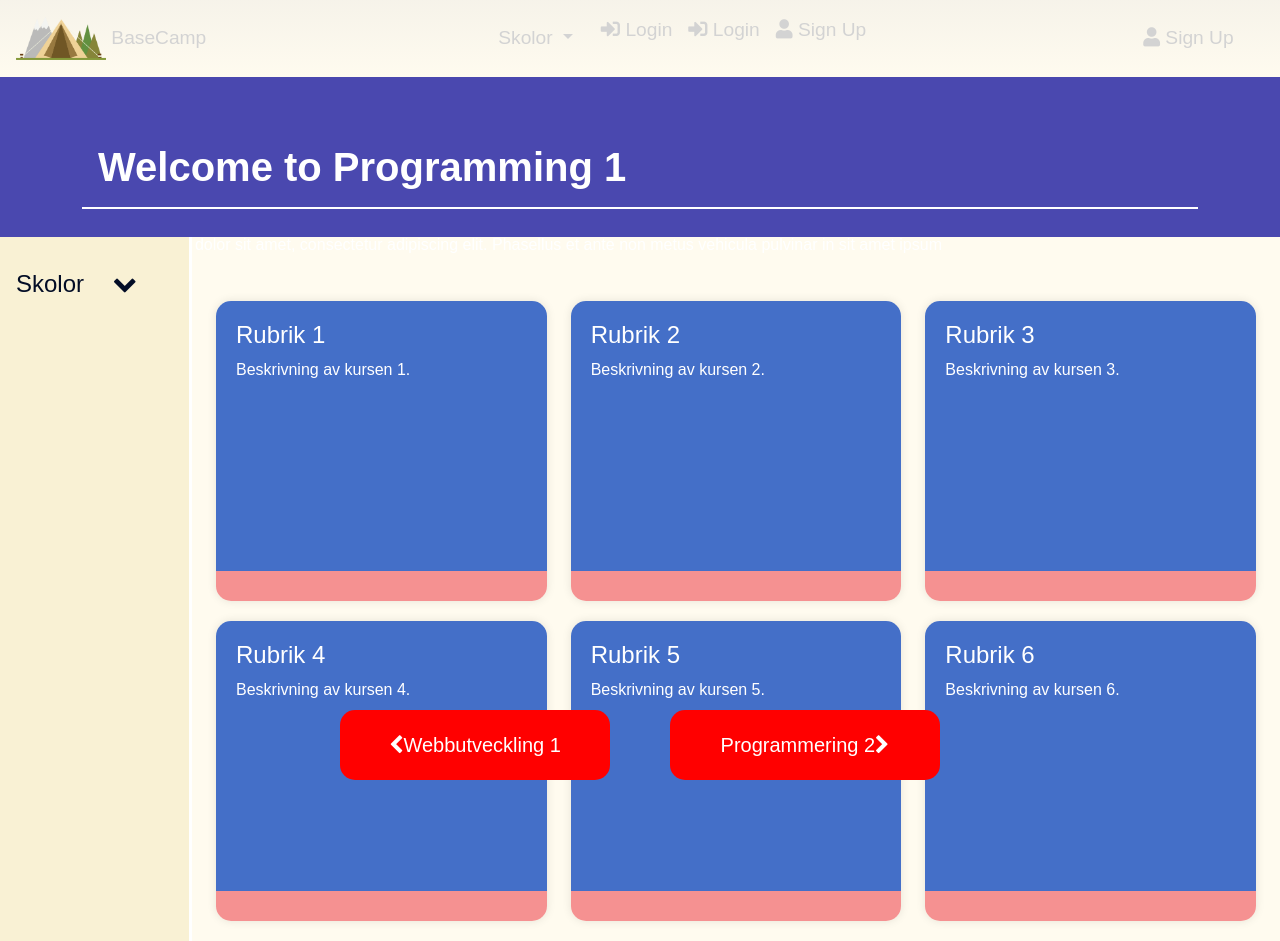
After one commit to NTIG-Helsingborg/TE4_23-24_Basecamp, a PHP site: page /Kapitlar.php in a window 1280 px wide. The commit adds this page. Run offline with PHP 8.4, Linux system fonts and the light colour scheme; some libraries are stand-ins or nearby versions.

Commit message:
renaming

```diff
--- a/Components/NavBar.php
+++ b/Components/NavBar.php
@@ -13,8 +13,10 @@
         <span class="navbar-toggler-icon"></span>
     </button>-->
     <div class="collapse navbar-collapse" id="collapsibleNavbar">
-        <!-- <ul class="navbar-nav navbarmiddle"> -->
+        <ul class="navbar-nav navbarmiddle">
             <!-- Navbar Dropdown -->
+
+
 
             <!-- <div class="dropdown">
                 <a class="nav-link dropdown-toggle" role="button" data-bs-toggle="dropdown" data-bs-hover="dropdown" id="navbardrop"
@@ -24,12 +26,10 @@
                 <ul class="dropdown-menu dropCourses">
                     <li>
                         <div class="dropdown1 dropend">
-                        <a class="dropdown-item dropdown-toggle" role="button" data-bs-toggle="dropdown" data-bs-hover="dropdown" id="navbardrop-inner"
-                        aria-expanded="false">
-                        Skola 1
-                        </a>
-                        <ul class="dropdown-menu dropSchools">
-                            <li><a class="dropdown-item">Hej</a></li>
+                        <a href="#">Digital Marketing ▾</a>
+                            <ul>
+                                <li><a href="#">SEO</a></li>
+                                <li><a href="#">Social Media</a></li>
                             </ul>
                         </div>
                     </li>
@@ -43,40 +43,50 @@
                 </ul>
             </div> -->
 
-            <nav class="menu ">
-            <ul>
+            <nav class="navbar navbar-expand-lg navbar-dark">
+  <div class="container-fluid">
 
-                <li>
-                    <a href="#">Skolor▾</a>
-                    <ul>
-                    <li><a href="#">Skola 1 ▾</a>
-                            <ul>
-                                <li><a href="#">Hej</a></li>
-                                <li><a href="#">På dig</a></li>
-                            </ul>
-                        </li>
-                        <li><a href="#">Skola 2 ▾</a>
-                            <ul>
-                                <li><a href="#">Hej</a></li>
-                                <li><a href="#">På dig</a></li>
-                            </ul>
-                        </li>
-                        <li><a href="#">Skola 3 ▾</a>
-                            <ul>
-                                <li><a href="#">Hej</a></li>
-                                <li><a href="#">På dig</a></li>
+    <div class="collapse navbar-collapse" id="navbarSupportedContent">
+      <ul class="navbar-nav me-auto mb-2 mb-lg-0">
+
+        <li class="nav-item dropdown">
+          <a class="nav-link dropdown-toggle" href="#" role="button" data-bs-toggle="dropdown" aria-expanded="false">
+            Skolor
+          </a>
+          <ul class="dropdown-menu">
+            <li><a class="dropdown-item" href="#">skola 1 </a></li>
+            <li><a class="dropdown-item" href="#">skola 2</a></li>
+            <li><a class="dropdown-item" href="#">skola 3</a></li>
+            <li><a class="dropdown-item" href="#">skola 4</a></li>
+            <li><a class="dropdown-item" href="#">skola 5</a></li>
+            <li><a class="dropdown-item" href="#">skola 6</a></li>
+            <li><a class="dropdown-item" href="#">skola 7</a></li>
+            <li class="nav-item dropend">
+              <a class="nav-link dropdown-toggle" href="#" role="button" data-bs-toggle="dropdown" aria-expanded="false">
+                skola 8
+              </a>
+              <ul class="dropdown-menu">
+                <li><a class="dropdown-item" href="#">something</a></li>
+                <li><a class="dropdown-item" href="#">Förlust</a></li>
+
+
               </ul>
             </li>
           </ul>
         </li>
 
       </ul>
+
+    </div>
+  </div>
 </nav>
+
+
 
             <a class="nav-link" href="Login.php"><span class="fas fa-sign-in-alt"></span> Login</a>
 
-            <!-- NAVBAR SIGN UP and LOG IN -->
-            <!--<?php
+            <!-- AVBAR SIGN UP and LOG IN -->
+            <?php
             if (isset($_SESSION["userNAME"])) {
                 echo '
 				<li class="nav-item dropdown">
@@ -94,7 +104,7 @@
             } else {
                 include('signupAndLogin.php');
             }
-            ?>-->
+            ?>
         </ul>
         <ul class="navbar-nav ms-auto navbarright">
             <a class="nav-link signUp" href="SignIn.php"><span class="fas fa-user"></span> Sign Up</a>
--- /dev/null
+++ b/Kapitlar.php
@@ -0,0 +1,152 @@
+<!DOCTYPE html>
+<html lang="sv">
+
+<head>
+  <meta charset="utf-8">
+  <title>Kurser</title>
+  <meta name="viewport" content="width=device-width, initial-scale=1">
+  <link href="https://cdn.jsdelivr.net/npm/bootstrap@5.3.2/dist/css/bootstrap.min.css" rel="stylesheet"
+    integrity="sha384-T3c6CoIi6uLrA9TneNEoa7RxnatzjcDSCmG1MXxSR1GAsXEV/Dwwykc2MPK8M2HN" crossorigin="anonymous">
+  <script src="https://ajax.googleapis.com/ajax/libs/jquery/3.5.1/jquery.min.js"></script>
+  <script src="https://cdnjs.cloudflare.com/ajax/libs/popper.js/1.16.0/umd/popper.min.js"></script>
+  <link rel="stylesheet" href="https://use.fontawesome.com/releases/v5.5.0/css/all.css"
+    integrity="sha384-B4dIYHKNBt8Bc12p+WXckhzcICo0wtJAoU8YZTY5qE0Id1GSseTk6S+L3BlXeVIU" crossorigin="anonymous">
+  <link rel="stylesheet" href="https://cdnjs.cloudflare.com/ajax/libs/font-awesome/4.7.0/css/font-awesome.min.css">
+
+  <!-- CSS-fil -->
+  <link rel="stylesheet" href="baseCamp.css">
+  <link rel="stylesheet" href="specifikkurs.css">
+  <link rel="stylesheet" href="CSS/kurser.css">
+</head>
+
+<body>
+  <header>
+    <?php include 'Components/Navbar.php'; ?>
+  </header>
+  <div class="course-title">
+    <div class="container">
+      <h1>Welcome to Programming 1</h1>
+      <p>Lorem ipsum dolor sit amet, consectetur adipiscing elit. Phasellus et ante non metus vehicula pulvinar in sit
+        amet ipsum</p>
+    </div>
+  </div>
+  <div id="sidebar" class="sideBar">
+    <h1>Skolor <button data-bs-toggle="collapse" data-bs-target="#demo1" class="showlinks" aria-expanded="false"><i
+          class="fa fa-chevron-down"></i></button></h1>
+    <div id="demo1" class="collapse" aria-labelledby="demo1">
+      <ul>
+        <li><a href="#">Länk 1</a></li>
+        <li><a href="#">Länk 1</a></li>
+        <li><a href="#">Länk 1</a></li>
+        <li><a href="#">Länk 1</a></li>
+        <li><a href="#">Länk 1</a></li>
+        <li><a href="#">Länk 1</a></li>
+        <li><a href="#">Länk 1</a></li>
+        <li><a href="#">Länk 1</a></li>
+        <li><a href="#">Länk 1</a></li>
+        <li><a href="#">Länk 1</a></li>
+        <li><a href="#">Länk 1</a></li>
+        <li><a href="#">Länk 1</a></li>
+        <li><a href="#">Länk 1</a></li>
+        <li><a href="#">Länk 1</a></li>
+        <li><a href="#">Länk 1</a></li>
+        <li><a href="#">Länk 1</a></li>
+        <li><a href="#">Länk 1</a></li>
+        <li><a href="#">Länk 1</a></li>
+        <li><a href="#">Länk 1</a></li>
+        <li><a href="#">Länk 1</a></li>
+        <li><a href="#">Länk 1</a></li>
+        <li><a href="#">Länk 1</a></li>
+        <li><a href="#">Länk 1</a></li>
+        <li><a href="#">Länk 1</a></li>
+        <li><a href="#">Länk 1</a></li>
+        <li><a href="#">Länk 1</a></li>
+        <li><a href="#">Länk 1</a></li>
+        <li><a href="#">Länk 1</a></li>
+        <li><a href="#">Länk 1</a></li>
+        <li><a href="#">Länk 1</a></li>
+        <li><a href="#">Länk 1</a></li>
+        <li><a href="#">Länk 1</a></li>
+        <li><a href="#">Länk 2</a></li>
+      </ul>
+    </div>
+  </div>
+  <button onClick="ShowSideBar()" class="showsideBtn" id="showsidebtnID"><i class="fa fa-chevron-right"></i></button>
+
+
+  <!-- 12 Content boxes -->
+  <div class="container" id="box-container">
+    <!-- Första gruppen med boxar -->
+    <div class="row box-group" id="group1">
+      <!-- Box 1-6 -->
+      <?php for ($i = 1; $i <= 6; $i++) { ?>
+        <div class="col-lg-4 col-md-6 col-sm-6">
+          <div class="box">
+            <h4>Rubrik
+              <?php echo $i; ?>
+            </h4>
+            <p>Beskrivning av kursen
+              <?php echo $i; ?>.
+            </p>
+          </div>
+        </div>
+      <?php } ?>
+    </div>
+
+  </div>
+
+  <!-- Knappar -->
+  <div class="button-container">
+    <button id="buttonLeft" class="rounded-button left"><i class="fa fa-chevron-left"></i>Webbutveckling 1</button>
+    <button id="buttonRight" class="rounded-button right">Programmering 2<i class="fa fa-chevron-right"></i></button>
+  </div>
+
+  <script src="https://code.jquery.com/jquery-3.7.1.min.js"
+    integrity="sha256-/JqT3SQfawRcv/BIHPThkBvs0OEvtFFmqPF/lYI/Cxo=" crossorigin="anonymous"></script>
+  <script src="https://cdn.jsdelivr.net/npm/bootstrap@5.3.2/dist/js/bootstrap.bundle.min.js"
+    integrity="sha384-C6RzsynM9kWDrMNeT87bh95OGNyZPhcTNXj1NW7RuBCsyN/o0jlpcV8Qyq46cDfL"
+    crossorigin="anonymous"></script>
+
+  <script>
+
+
+    // Lägg till händelsehanterare för klick händelsen på knapparna
+    document.getElementById('buttonLeft').addEventListener('click', function () {
+      //Ska användas för att gå till föregående kurs
+    });
+
+    document.getElementById('buttonRight').addEventListener('click', function () {
+      //Ska användas för att gå till nästa kurs
+
+    });
+  </script>
+  <script>
+    $(document).ready(function () {
+      $('.collapse').on('shown.bs.collapse', function () {
+        $(this).prev().find('.showlinks').html('<i class="fa fa-chevron-up"></i>');
+      }).on('hidden.bs.collapse', function () {
+        $(this).prev().find('.showlinks').html('<i class="fa fa-chevron-down"></i>');
+      });
+    });
+  </script>
+  <script>
+    $(document).ready(function () {
+      $(window).scroll(function () {
+        if ($(this).scrollTop() > 1) {
+          $('#sidebar, #showsidebtnID').addClass('sidebarScroll');
+        } else {
+          $('#sidebar, #showsidebtnID').removeClass('sidebarScroll');
+        }
+      });
+    });
+  </script>
+  <script>
+    function ShowSideBar() {
+      document.getElementById("sidebar").classList.toggle("showsidebar");
+      document.getElementById("showsidebtnID").classList.toggle("showsideBtnToggle");
+    }
+  </script>
+
+</body>
+
+</html>
```
Also changed, not shown: baseCamp.css (+34 -49 lines). Lines whose indentation alone changed are shown as unchanged.
